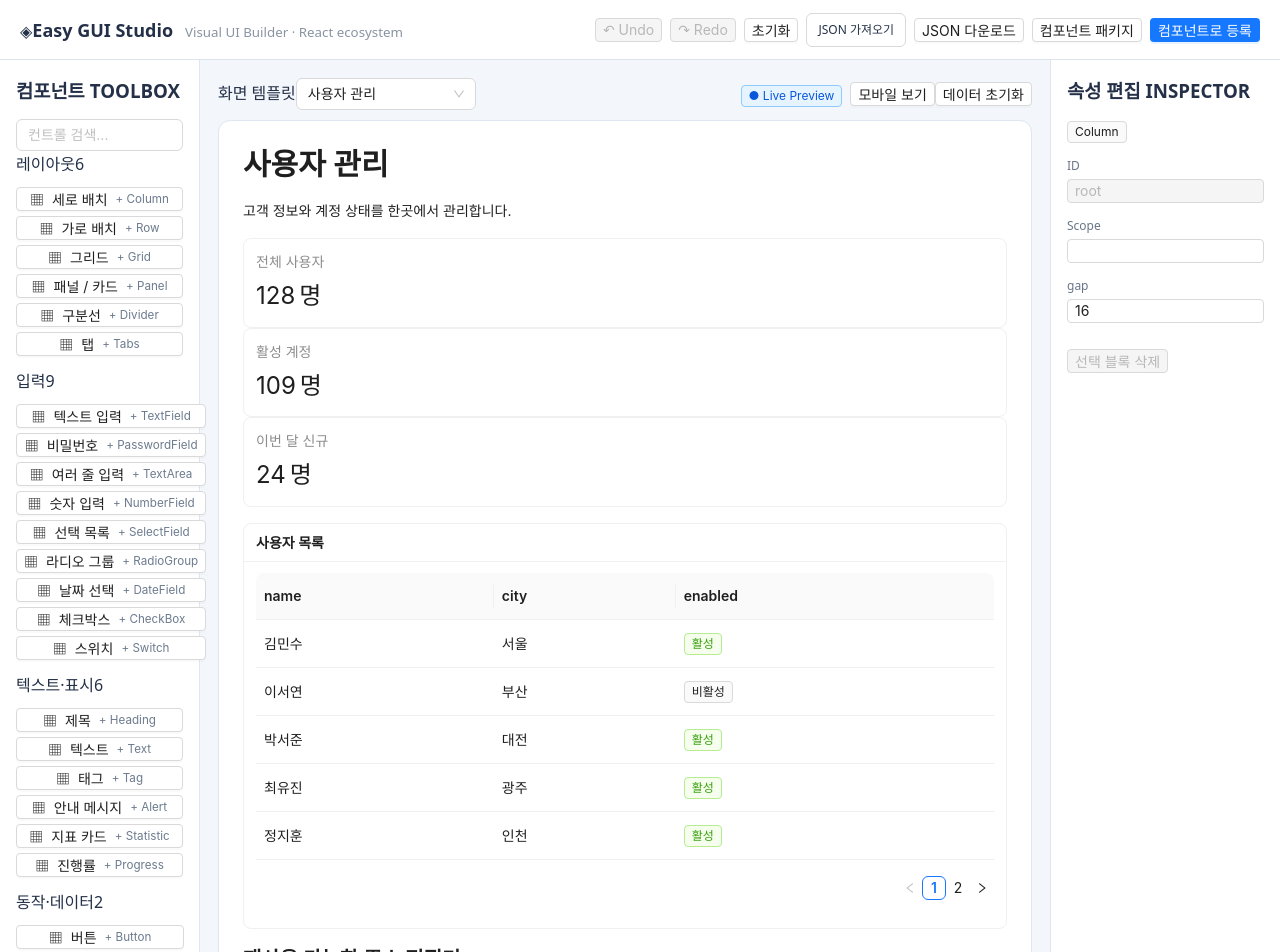
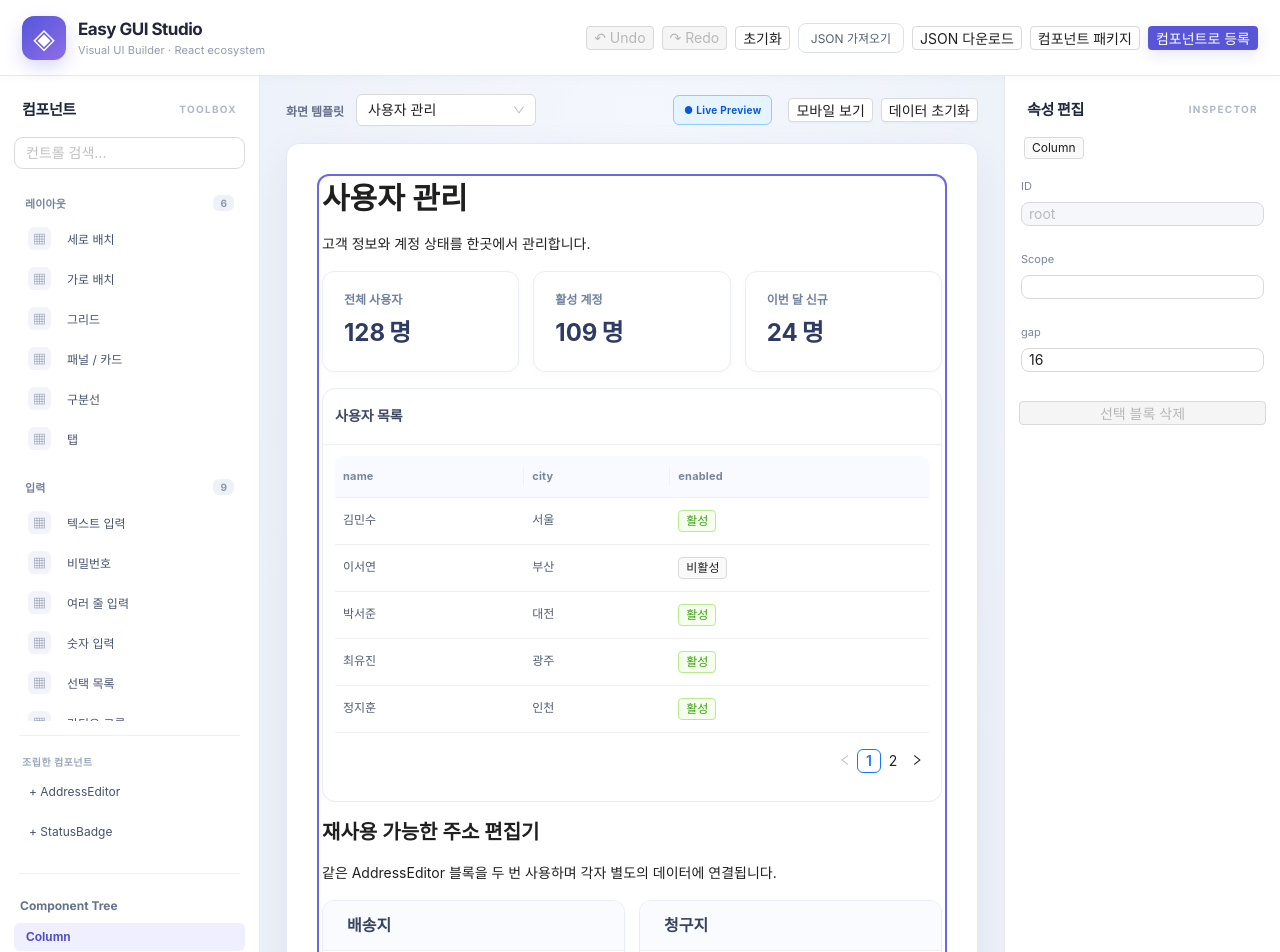
Before and after one commit to nssang00/chatgpt-write-test, a React (Vite) app in the folder experiments/easy-gui/: page / in a window 1280 px wide. Shown: the top 952 px of the page. Built offline with nearby package versions, Linux system fonts and the light colour scheme.

Commit message:
style(gui): redesign studio chrome, toolbox and responsive live canvas

```diff
--- a/experiments/easy-gui/src/styles.css
+++ b/experiments/easy-gui/src/styles.css
@@ -1,31 +1,105 @@
-*{box-sizing:border-box}html,body,#root{min-height:100%;margin:0}
-body{font-family:system-ui,sans-serif;background:#f3f6fa;color:#233047}
-.studio{min-height:100vh}.studio header{background:white;border-bottom:1px solid #dde4ed;min-height:60px;
- display:flex;align-items:center;justify-content:space-between;padding:12px 20px;gap:14px;flex-wrap:wrap}
-.studio header strong{font-size:18px}.studio header small{color:#8994a2;margin-left:12px}
-.file-button{display:inline-block;padding:4px 11px;font-size:12px;line-height:24px;background:#fff;
- border:1px solid #d9d9d9;border-radius:6px;cursor:pointer}
-.workbench{display:grid;grid-template-columns:200px minmax(350px,1fr) 230px;max-width:1600px;margin:auto;min-height:525px}
-.toolbox,.inspector{background:white;padding:16px;border-right:1px solid #e1e6ee}
-.inspector{border-left:1px solid #e1e6ee;border-right:0}
-.toolbox h3,.inspector h3{margin:0 0 16px}.toolbox h4{margin:10px 0}
-.toolbox small{color:#6c7b8e}.controls{display:grid;gap:5px;margin:12px 0}
-.controls .ant-btn{text-align:left}
-.tree-node{display:block;text-align:left;width:100%;border:0;background:none;cursor:pointer;
- padding:7px;font-size:12px;border-radius:5px}
-.tree-node.active,.tree-node:hover{background:#eaf3ff}
-.tree-node small{color:#8796a8;margin-left:4px}
-.workbench main{padding:18px;min-width:0}
-.preview-head{display:flex;align-items:center;justify-content:space-between;margin-bottom:10px}
-.preview{background:white;min-height:430px;border:1px solid #dee6f0;border-radius:12px;padding:24px;overflow:auto}
-.easy-column{display:flex;flex-direction:column}.easy-row{display:flex;flex-wrap:wrap;align-items:start}
-.easy-row>*{flex:1;min-width:180px}.easy-field{display:flex;flex-direction:column;gap:7px;font-size:13px}
-.easy-switch{display:flex;align-items:center;justify-content:space-between;gap:10px;font-size:13px;padding:6px 0}
-.inspector label{display:flex;flex-direction:column;gap:5px;font-size:12px;color:#687588;margin:14px 0}
-.inspector .ant-btn-dangerous{margin-top:12px}
-.bottom{margin:8px auto;max-width:1540px;background:white;border-radius:9px;padding:18px 24px}
-.bottom pre{white-space:pre-wrap;overflow:auto;background:#f5f7fb;padding:14px;font-size:12px}
-.bottom .ant-btn{margin-bottom:8px}
-.studio footer{text-align:center;padding:14px;color:#91a0ad;font-size:11px}
-@media(max-width:900px){.workbench{grid-template-columns:160px 1fr}.inspector{grid-column:1/-1;border-top:1px solid #ddd}}
-@media(max-width:560px){.workbench{grid-template-columns:1fr}.preview{padding:12px}}
+@import url('https://fonts.googleapis.com/css2?family=Inter:wght@400;500;600;700;800&display=swap');
+:root{font-family:Inter,Pretendard,-apple-system,BlinkMacSystemFont,"Segoe UI",sans-serif;color:#25324a;background:#f5f7fb}
+*{box-sizing:border-box}
+html,body,#root{margin:0;min-height:100%;height:100%}
+body{background:#f5f7fb}
+.studio{min-height:100vh;display:flex;flex-direction:column}
+.studio header{display:flex;align-items:center;justify-content:space-between;gap:16px;padding:12px 22px;
+  min-height:76px;background:#fff;border-bottom:1px solid #e7eaf2;box-shadow:0 2px 12px rgba(45,56,83,.025);z-index:2}
+.app-brand{display:flex;align-items:center;gap:12px;min-width:250px}
+.brand-symbol{display:grid;place-items:center;border-radius:12px;width:44px;height:44px;
+  background:linear-gradient(140deg,#5357dc,#8f6ce7);color:white;font-size:28px;box-shadow:0 7px 17px rgba(86,81,214,.22)}
+.app-brand strong{font-size:17px;display:block;letter-spacing:-.5px;color:#23263b;line-height:22px}
+.app-brand small{display:block;color:#929aad;font-size:11px;margin:3px 0 0;letter-spacing:.1px}
+.studio header>.ant-space{justify-content:flex-end}
+.studio header .ant-btn{box-shadow:none}
+.studio header .ant-btn-primary{background:#5856d6;box-shadow:0 4px 14px rgba(88,86,214,.16)}
+.file-button{display:inline-flex;justify-content:center;align-items:center;padding:5px 12px;min-height:30px;
+  color:#526078;background:#fff;border:1px solid #dce0e8;border-radius:8px;cursor:pointer;font-size:12px}
+.file-button:hover{border-color:#5856d6;color:#5856d6}
+.workbench{flex:1;display:grid;grid-template-columns:260px minmax(450px,1fr) 276px;min-height:640px}
+.toolbox,.inspector{display:flex;flex-direction:column;background:#fff;min-width:0;padding:22px 14px 12px}
+.toolbox{border-right:1px solid #e7eaf2}.inspector{border-left:1px solid #e7eaf2}
+.toolbox h3,.inspector h3{margin:0 8px 18px;font-size:15px;letter-spacing:-.35px;color:#1d263a;
+  display:flex;align-items:center;justify-content:space-between}
+.eyebrow{font-size:10px;font-weight:700;color:#b0b8c8;letter-spacing:1.3px}
+.toolbox>.ant-input-affix-wrapper{border-radius:9px;margin-bottom:12px}
+.toolbox-list{overflow-y:auto;min-height:80px;max-height:540px;padding:0 4px 4px}
+.group-block{margin:8px 0 17px}
+.group-title{font-size:11px;font-weight:700;letter-spacing:.1px;color:#75839a;
+  display:flex;align-items:center;justify-content:space-between;padding:6px 7px 9px}
+.group-title span{font-size:10px;background:#eef1f8;border-radius:6px;padding:2px 7px;color:#8d98aa}
+.controls{display:grid;gap:4px}
+.toolbox .controls .ant-btn{display:flex;align-items:center;justify-content:flex-start;
+  height:36px;padding:0 9px;border:1px solid transparent;background:transparent;box-shadow:none;
+  border-radius:8px;color:#46536c;font-size:12px}
+.toolbox .controls .ant-btn:hover{background:#f0efff;color:#514fd2;border-color:#eeebff}
+.toolbox .controls .ant-btn .control-icon{display:inline-grid;place-items:center;
+  width:23px;height:23px;border-radius:6px;background:#f2f4fa;margin-right:8px;
+  font-size:13px;color:#7e8da7}
+.toolbox .controls .ant-btn small{margin-left:auto;font-size:10px;color:#9aa6b9;opacity:0}
+.toolbox .controls .ant-btn:hover small{opacity:1}
+.toolbox hr{border:0;border-top:1px solid #edf0f6;margin:14px 5px}
+.toolbox>small{font-size:10px;padding:4px 8px;color:#9aa8bc;font-weight:700;letter-spacing:.5px}
+.toolbox .custom-controls{padding:0 5px 10px}
+.toolbox h4{font-size:12px;color:#66738b;margin:10px 6px}
+.tree-node{display:flex;align-items:center;gap:6px;width:100%;border:0;border-radius:6px;
+  padding:7px 5px;text-align:left;font-size:12px;color:#48566e;background:transparent;cursor:pointer}
+.tree-node:hover{background:#f3f5ff}
+.tree-node.active{color:#4d4bc4;background:#efefff;font-weight:600}
+.tree-node small{margin-left:auto;min-width:0;overflow:hidden;text-overflow:ellipsis;white-space:nowrap;color:#9fa8b9}
+.workbench main{background:radial-gradient(ellipse at 52% 10%,#f4f7fd,#edf1f9 76%);
+  padding:18px 26px 26px;min-width:0}
+.preview-head{display:flex;align-items:center;justify-content:space-between;flex-wrap:wrap;gap:12px;
+  margin:0 0 17px}
+.template-picker{display:flex;align-items:center;gap:12px}
+.template-picker>span{font-size:12px;color:#65718a;font-weight:700}
+.preview-options{display:flex;align-items:center;gap:8px}
+.preview-options .ant-tag{font-size:10px;font-weight:700;letter-spacing:.3px;border-radius:6px;padding:4px 10px}
+.preview{margin:auto;background:#fff;max-width:1180px;min-height:600px;padding:35px;
+  border:1px solid #e3e9f4;border-radius:13px;box-shadow:0 14px 42px rgba(44,63,99,.07);
+  transition:max-width .25s ease;overflow:auto}
+.preview-mobile{max-width:410px;padding:18px;min-height:600px}
+.render-root>.design-node{margin:0}
+.easy-column{display:flex;flex-direction:column;min-width:0}
+.easy-row{display:flex;flex-wrap:wrap;align-items:flex-start;min-width:0}
+.easy-row>.design-node,.easy-row>div{flex:1 1 260px;min-width:220px}
+.easy-grid{display:grid;align-items:stretch;min-width:0}
+.easy-grid>.design-node{min-width:0}
+.easy-panel{border-radius:12px;overflow:hidden;border-color:#e8ecf4}
+.easy-panel .ant-card-head{min-height:50px;font-weight:700;color:#36445f;background:#fafbfe}
+.easy-stat{border:1px solid #e8edf6;border-radius:12px;box-shadow:0 2px 10px rgba(29,50,99,.025)}
+.easy-stat .ant-statistic-title{font-size:12px;color:#71829e;font-weight:600}
+.easy-stat .ant-statistic-content{color:#303b63;font-weight:750}
+.easy-stat .ant-card-body{padding:19px 21px}
+.easy-field{display:flex;flex-direction:column;gap:8px;min-width:0;color:#485670}
+.easy-field-label{font-size:12px;font-weight:650;color:#52617d}
+.easy-field input,.easy-field .ant-select-selector{border-radius:8px!important}
+.easy-switch{display:flex;align-items:center;justify-content:space-between;gap:12px;color:#54617b;font-size:12px}
+.easy-table-card{border:1px solid #e6ebf4;border-radius:13px;overflow:hidden}
+.easy-table-card>.ant-card-head{border-bottom:1px solid #edf0f5;min-height:56px;font-weight:700;color:#3d4962}
+.easy-table-card .ant-table-thead>tr>th{background:#f9faff;color:#78869c;font-size:11px;font-weight:750;letter-spacing:.2px}
+.easy-table-card .ant-table-tbody>tr>td{color:#515d71;font-size:12px}
+.design-node{position:relative;border-radius:7px;outline:1px solid transparent;outline-offset:3px;min-width:0}
+.design-node:hover{outline:1px dashed #b6b1f5;cursor:pointer}
+.design-node.is-selected{outline:2px solid #6c67e5;outline-offset:3px}
+.inspector>.ant-tag{align-self:start}
+.inspector>label{display:flex;flex-direction:column;gap:5px;font-size:11px;color:#78869c;margin:13px 2px}
+.inspector>label>.ant-input,.inspector>label>.ant-select{margin-top:4px}
+.inspector>label>span:not(.ant-input){font-weight:700}
+.inspector .ant-btn-dangerous{margin:16px 0 0}
+.inspector>.ant-input{margin-bottom:10px}
+.inspector>h3+.ant-tag{margin:0 5px 7px}
+.inspector .ant-input,.inspector .ant-select-selector{border-radius:8px}
+.inspector>label .ant-input:disabled{background:#f5f7fa}
+.bottom{background:#fff;margin:0;border-top:1px solid #e7eaf2;padding:14px 22px 20px;max-height:370px;overflow:auto}
+.bottom>.ant-space{display:flex;margin-bottom:11px!important;gap:8px!important}
+.bottom>.ant-space .ant-btn{margin:0;border-color:#e6e9f1;font-size:11px}
+.bottom>p{margin:7px 0;color:#6b7890;font-size:12px;line-height:1.9}
+.bottom>pre{white-space:pre-wrap;word-break:break-word;overflow:auto;
+  font-size:12px;line-height:1.55;background:#181e32;color:#d6e4ff;padding:18px;border-radius:10px}
+.bottom .ant-input{font-size:12px}
+.bottom>.ant-btn{margin:10px 0 0}
+.studio footer{padding:12px 20px;background:#fff;text-align:center;color:#a5afbd;font-size:11px;border-top:1px solid #f1f2f7}
+@media(max-width:1100px){.workbench{grid-template-columns:230px minmax(370px,1fr)}.inspector{grid-column:1/-1;border-left:0;border-top:1px solid #e7eaf2;display:block}.inspector>label{max-width:450px}.preview{padding:22px}}
+@media(max-width:650px){.studio header{padding:12px;align-items:start}.app-brand{min-width:auto}.workbench{display:flex;flex-direction:column}.toolbox{border:0;border-bottom:1px solid #e7eaf2}.toolbox-list{max-height:240px}.workbench main{padding:14px}.preview{padding:15px}.easy-grid{grid-template-columns:1fr!important}.easy-row>.design-node{min-width:100%}}
```
